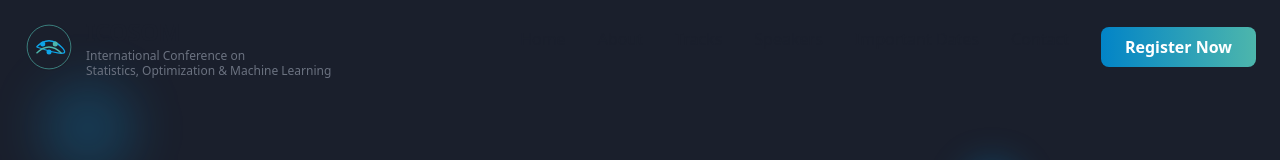
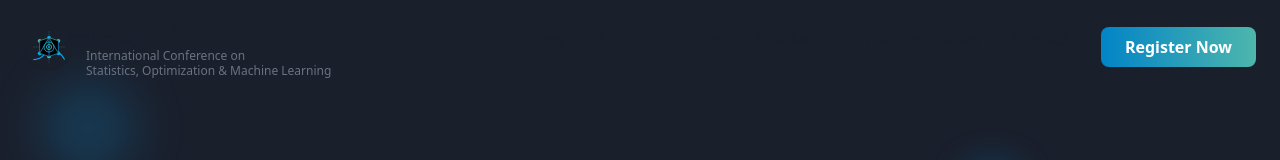
Before and after one commit to Maverick-08/icosom, a React (Vite) app: page / in a window 1280 px wide. Shown: the top 160 px of the page. Built offline with nearby package versions, Linux system fonts and the light colour scheme.

Commit message:
Refactor: Improve logo component
Use typescript and improve the logo to convey the theme.

```diff
--- a/src/components/Logo.tsx
+++ b/src/components/Logo.tsx
@@ -1,7 +1,11 @@
 
 import React from 'react';
 
-const Logo: React.FC<{ className?: string }> = ({ className = "" }) => {
+interface LogoProps {
+  className?: string;
+}
+
+const Logo: React.FC<LogoProps> = ({ className = "" }) => {
   return (
     <div className={`flex items-center ${className}`}>
       <svg
@@ -11,23 +15,40 @@ const Logo: React.FC<{ className?: string }> = ({ className = "" }) => {
         xmlns="http://www.w3.org/2000/svg"
         className="mr-3"
       >
+        {/* Dark background circle */}
         <circle cx="40" cy="40" r="38" fill="#1A1F2C" />
-        <circle cx="40" cy="40" r="35" fill="none" stroke="#4DB6AC" strokeWidth="1" />
+
+        {/* Grid lines to represent data/coordinate system */}
+        <path d="M15,40 L65,40" stroke="#4DB6AC" strokeWidth="0.5" strokeDasharray="2" />
+        <path d="M40,15 L40,65" stroke="#4DB6AC" strokeWidth="0.5" strokeDasharray="2" />
+
+        {/* Statistical curve (normal distribution) */}
         <path
-          d="M20,40 Q40,20 60,40 T20,40"
+          d="M15,60 Q20,60 25,58 T35,48 T45,42 T55,48 T65,60"
           fill="none"
           stroke="#0ea5e9"
           strokeWidth="2"
         />
-        <path
-          d="M20,50 Q40,30 60,50"
-          fill="none"
-          stroke="#4DB6AC"
-          strokeWidth="2"
-        />
-        <circle cx="30" cy="35" r="4" fill="#0ea5e9" />
-        <circle cx="50" cy="35" r="4" fill="#4DB6AC" />
-        <circle cx="40" cy="48" r="4" fill="#0ea5e9" />
+
+        {/* Machine learning neural network nodes and connections */}
+        <circle cx="25" cy="30" r="3" fill="#4DB6AC" />
+        <circle cx="40" cy="25" r="3" fill="#0ea5e9" />
+        <circle cx="55" cy="30" r="3" fill="#4DB6AC" />
+        <circle cx="25" cy="50" r="3" fill="#0ea5e9" />
+        <circle cx="55" cy="50" r="3" fill="#0ea5e9" />
+        <circle cx="40" cy="55" r="3" fill="#4DB6AC" />
+
+        {/* Neural network connections */}
+        <path d="M25,30 L40,25 L55,30" stroke="#4DB6AC" strokeWidth="1" />
+        <path d="M25,30 L25,50 L40,55 L55,50 L55,30" stroke="#0ea5e9" strokeWidth="1" />
+        <path d="M40,25 L25,50" stroke="#4DB6AC" strokeWidth="1" />
+        <path d="M40,25 L55,50" stroke="#4DB6AC" strokeWidth="1" />
+        <path d="M40,25 L40,55" stroke="#0ea5e9" strokeWidth="1" />
+
+        {/* Optimization target/bullseye */}
+        <circle cx="40" cy="40" r="8" fill="none" stroke="#0ea5e9" strokeWidth="1.5" />
+        <circle cx="40" cy="40" r="4" fill="none" stroke="#4DB6AC" strokeWidth="1.5" />
+        <circle cx="40" cy="40" r="1.5" fill="#0ea5e9" />
       </svg>
       <div>
         <div className="text-2xl font-bold tracking-tight text-icosom-dark">ICOSOM</div>
```
